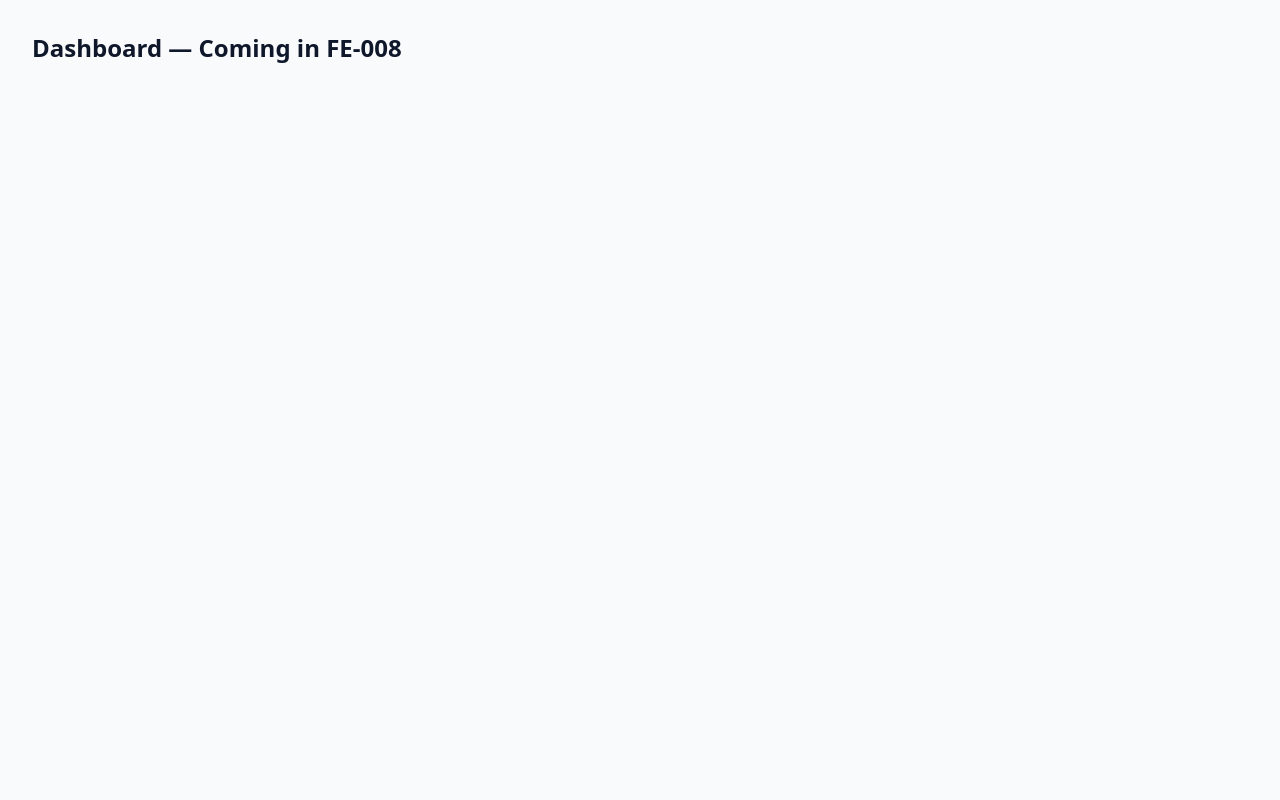
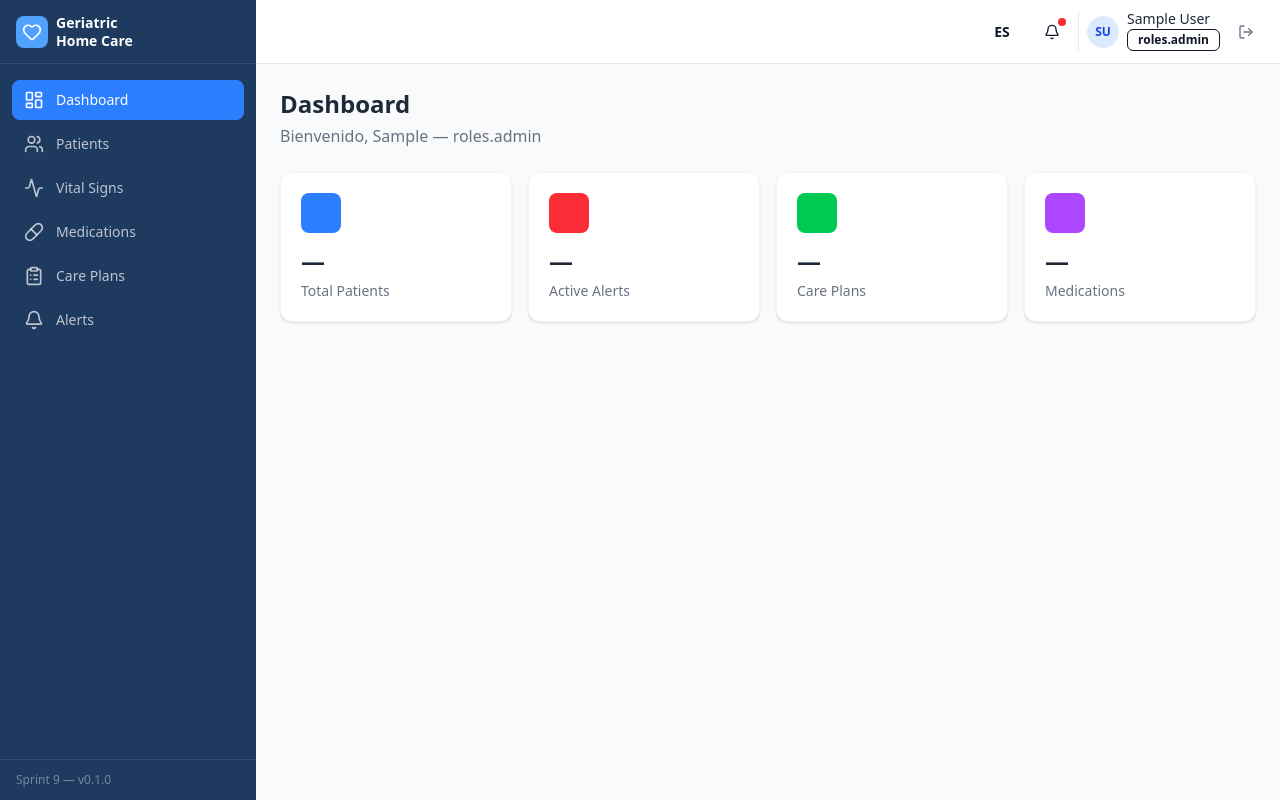
Before and after one commit to eder000000/geriatric-care-frontend, a React (Vite) app: page /dashboard in a window 1280 px wide. Built offline with nearby package versions, Linux system fonts and the light colour scheme; no server answers; sample sign-in values are in the browser's storage.

Commit message:
feat(layout): add app shell with sidebar topbar and dashboard placeholder

```diff
--- a/src/App.tsx
+++ b/src/App.tsx
@@ -3,7 +3,9 @@ import { QueryClientProvider } from '@tanstack/react-query';
 import { queryClient } from '@/lib/queryClient';
 import { AuthProvider } from '@/context/AuthContext';
 import { ProtectedRoute } from '@/components/common/ProtectedRoute';
+import { AppShell } from '@/components/layout/AppShell';
 import { LoginPage } from '@/pages/auth/LoginPage';
+import { DashboardPage } from '@/pages/dashboard/DashboardPage';
 
 function App() {
   return (
@@ -13,15 +15,21 @@ function App() {
           <Routes>
             <Route path="/login" element={<LoginPage />} />
             <Route
-              path="/dashboard"
+              path="/"
               element={
                 <ProtectedRoute>
-                  <div className="p-8">
-                    <h1 className="text-2xl font-bold">Dashboard — Coming in FE-008</h1>
-                  </div>
+                  <AppShell />
                 </ProtectedRoute>
               }
-            />
+            >
+              <Route index element={<Navigate to="/dashboard" replace />} />
+              <Route path="dashboard" element={<DashboardPage />} />
+              <Route path="patients"   element={<div className="p-4 text-gray-500">Patients — FE-009</div>} />
+              <Route path="vital-signs" element={<div className="p-4 text-gray-500">Vital Signs — FE-011</div>} />
+              <Route path="medications" element={<div className="p-4 text-gray-500">Medications — FE-012</div>} />
+              <Route path="care-plans"  element={<div className="p-4 text-gray-500">Care Plans — FE-013</div>} />
+              <Route path="alerts"      element={<div className="p-4 text-gray-500">Alerts — FE-014</div>} />
+            </Route>
             <Route path="*" element={<Navigate to="/dashboard" replace />} />
           </Routes>
         </BrowserRouter>
--- /dev/null
+++ b/src/components/layout/AppShell.tsx
@@ -0,0 +1,31 @@
+import { useState } from 'react';
+import { Outlet } from 'react-router-dom';
+import { Sidebar } from './Sidebar';
+import { Topbar } from './Topbar';
+
+export function AppShell() {
+  const [sidebarOpen, setSidebarOpen] = useState(false);
+
+  return (
+    <div className="flex h-screen bg-gray-50 overflow-hidden">
+      {/* Mobile overlay */}
+      {sidebarOpen && (
+        <div
+          className="fixed inset-0 z-20 bg-black/50 lg:hidden"
+          onClick={() => setSidebarOpen(false)}
+        />
+      )}
+
+      {/* Sidebar */}
+      <Sidebar open={sidebarOpen} onClose={() => setSidebarOpen(false)} />
+
+      {/* Main content */}
+      <div className="flex flex-col flex-1 min-w-0 overflow-hidden">
+        <Topbar onMenuClick={() => setSidebarOpen(true)} />
+        <main className="flex-1 overflow-y-auto p-4 md:p-6">
+          <Outlet />
+        </main>
+      </div>
+    </div>
+  );
+}
--- /dev/null
+++ b/src/components/layout/Sidebar.tsx
@@ -0,0 +1,74 @@
+import { NavLink } from 'react-router-dom';
+import { useTranslation } from 'react-i18next';
+import { useRole } from '@/context/useRole';
+import {
+  LayoutDashboard, Users, Pill, ClipboardList,
+  Activity, Bell, X, Heart
+} from 'lucide-react';
+import { cn } from '@/lib/utils';
+
+interface SidebarProps {
+  open: boolean;
+  onClose: () => void;
+}
+
+export function Sidebar({ open, onClose }: SidebarProps) {
+  const { t } = useTranslation();
+  const { isFamily } = useRole();
+
+  const navItems = [
+    { to: '/dashboard', icon: LayoutDashboard, label: t('nav.dashboard'), show: true },
+    { to: '/patients',  icon: Users,           label: t('nav.patients'),  show: true },
+    { to: '/vital-signs', icon: Activity,      label: t('nav.vitalSigns'),show: true },
+    { to: '/medications', icon: Pill,          label: t('nav.medications'),show: !isFamily },
+    { to: '/care-plans',  icon: ClipboardList, label: t('nav.carePlans'), show: true },
+    { to: '/alerts',      icon: Bell,          label: t('nav.alerts'),    show: !isFamily },
+  ];
+
+  return (
+    <aside className={cn(
+      'fixed inset-y-0 left-0 z-30 w-64 bg-[#1e3a5f] text-white flex flex-col transition-transform duration-300 lg:static lg:translate-x-0',
+      open ? 'translate-x-0' : '-translate-x-full'
+    )}>
+      {/* Logo */}
+      <div className="flex items-center justify-between h-16 px-4 border-b border-white/10">
+        <div className="flex items-center gap-2">
+          <div className="w-8 h-8 bg-blue-400 rounded-lg flex items-center justify-center">
+            <Heart className="w-5 h-5 text-white" />
+          </div>
+          <span className="font-bold text-sm leading-tight">
+            Geriatric<br />Home Care
+          </span>
+        </div>
+        <button onClick={onClose} className="lg:hidden text-white/70 hover:text-white">
+          <X className="w-5 h-5" />
+        </button>
+      </div>
+
+      {/* Nav */}
+      <nav className="flex-1 px-3 py-4 space-y-1 overflow-y-auto">
+        {navItems.filter(i => i.show).map(({ to, icon: Icon, label }) => (
+          <NavLink
+            key={to}
+            to={to}
+            onClick={onClose}
+            className={({ isActive }) => cn(
+              'flex items-center gap-3 px-3 py-2.5 rounded-lg text-sm font-medium transition-colors',
+              isActive
+                ? 'bg-blue-500 text-white'
+                : 'text-white/70 hover:bg-white/10 hover:text-white'
+            )}
+          >
+            <Icon className="w-5 h-5 flex-shrink-0" />
+            {label}
+          </NavLink>
+        ))}
+      </nav>
+
+      {/* Version */}
+      <div className="px-4 py-3 border-t border-white/10">
+        <p className="text-xs text-white/40">Sprint 9 — v0.1.0</p>
+      </div>
+    </aside>
+  );
+}
--- /dev/null
+++ b/src/components/layout/Topbar.tsx
@@ -0,0 +1,87 @@
+import { Menu, Bell, LogOut } from 'lucide-react';
+import { useTranslation } from 'react-i18next';
+import { useAuth } from '@/context/AuthContext';
+import { useNavigate } from 'react-router-dom';
+import { LanguageSwitcher } from '@/components/common/LanguageSwitcher';
+import { Button } from '@/components/ui/button';
+import { Avatar, AvatarFallback } from '@/components/ui/avatar';
+import { Badge } from '@/components/ui/badge';
+
+interface TopbarProps {
+  onMenuClick: () => void;
+}
+
+export function Topbar({ onMenuClick }: TopbarProps) {
+  const { t } = useTranslation();
+  const { user, logout } = useAuth();
+  const navigate = useNavigate();
+
+  const handleLogout = () => {
+    logout();
+    navigate('/login');
+  };
+
+  const initials = user
+    ? `${user.firstName?.[0] ?? ''}${user.lastName?.[0] ?? ''}`.toUpperCase()
+    : '?';
+
+  const roleColors: Record<string, string> = {
+    ADMIN:      'bg-red-100 text-red-700',
+    PHYSICIAN:  'bg-purple-100 text-purple-700',
+    CAREGIVER:  'bg-green-100 text-green-700',
+    FAMILY:     'bg-blue-100 text-blue-700',
+  };
+
+  return (
+    <header className="h-16 bg-white border-b border-gray-200 flex items-center justify-between px-4 flex-shrink-0">
+      {/* Left */}
+      <div className="flex items-center gap-3">
+        <button
+          onClick={onMenuClick}
+          className="lg:hidden text-gray-500 hover:text-gray-700"
+        >
+          <Menu className="w-6 h-6" />
+        </button>
+      </div>
+
+      {/* Right */}
+      <div className="flex items-center gap-2">
+        <LanguageSwitcher />
+
+        <Button variant="ghost" size="icon" className="relative">
+          <Bell className="w-5 h-5" />
+          <span className="absolute top-1 right-1 w-2 h-2 bg-red-500 rounded-full" />
+        </Button>
+
+        <div className="flex items-center gap-2 pl-2 border-l border-gray-200">
+          <Avatar className="w-8 h-8">
+            <AvatarFallback className="bg-blue-100 text-blue-700 text-xs font-bold">
+              {initials}
+            </AvatarFallback>
+          </Avatar>
+          <div className="hidden md:block">
+            <p className="text-sm font-medium text-gray-800 leading-none">
+              {user?.firstName} {user?.lastName}
+            </p>
+            <Badge
+              variant="outline"
+              className={`text-xs mt-0.5 ${roleColors[user?.role ?? ''] ?? ''}`}
+            >
+              {t(`roles.${user?.role}`)}
+            </Badge>
+          </div>
+        </div>
+
+        <Button
+          variant="ghost"
+          size="icon"
+          onClick={handleLogout}
+          className="text-gray-500 hover:text-red-600"
+          title={t('nav.logout')}
+        >
+          <LogOut className="w-5 h-5" />
+        </Button>
+      </div>
+    </header>
+  );
+}
--- /dev/null
+++ b/src/pages/dashboard/DashboardPage.tsx
@@ -0,0 +1,32 @@
+import { useTranslation } from 'react-i18next';
+import { useAuth } from '@/context/AuthContext';
+
+export function DashboardPage() {
+  const { t } = useTranslation();
+  const { user } = useAuth();
+
+  return (
+    <div>
+      <h1 className="text-2xl font-bold text-gray-800 mb-1">
+        {t('dashboard.title')}
+      </h1>
+      <p className="text-gray-500 mb-6">
+        Bienvenido, {user?.firstName} — {t(`roles.${user?.role}`)}
+      </p>
+      <div className="grid grid-cols-1 sm:grid-cols-2 lg:grid-cols-4 gap-4">
+        {[
+          { label: t('dashboard.totalPatients'), value: '—', color: 'bg-blue-500' },
+          { label: t('dashboard.activeAlerts'),  value: '—', color: 'bg-red-500' },
+          { label: t('dashboard.carePlans'),     value: '—', color: 'bg-green-500' },
+          { label: t('dashboard.medications'),   value: '—', color: 'bg-purple-500' },
+        ].map(({ label, value, color }) => (
+          <div key={label} className="bg-white rounded-xl shadow-sm border border-gray-100 p-5">
+            <div className={`w-10 h-10 ${color} rounded-lg mb-3`} />
+            <p className="text-2xl font-bold text-gray-800">{value}</p>
+            <p className="text-sm text-gray-500 mt-1">{label}</p>
+          </div>
+        ))}
+      </div>
+    </div>
+  );
+}
```
Also changed, not shown: 1 other file (tests, documents, lock files or other folders).
